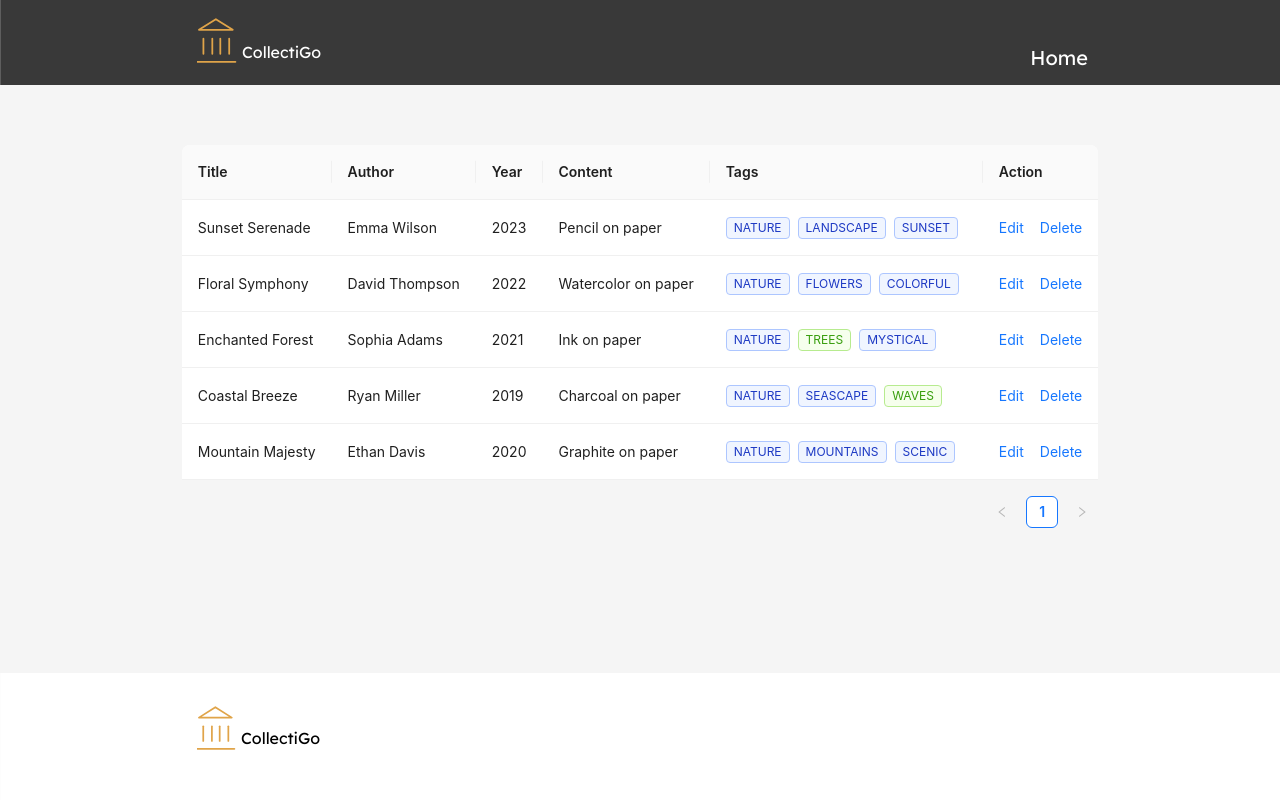
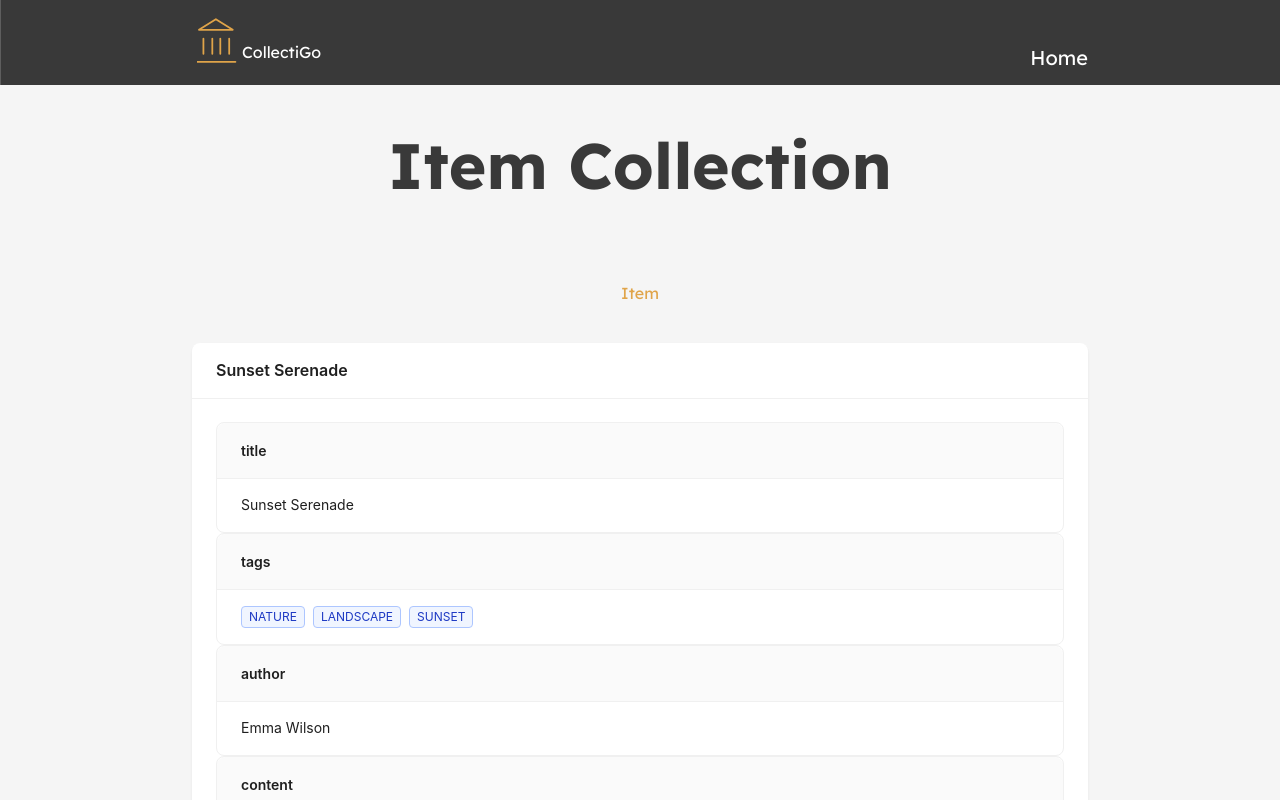
Before and after one commit to evgenijkadyrov/collectiGo, a React (Vite) app: page /1/items/1 in a window 1280 px wide. Shown: the top 800 px of the page. Built offline with nearby package versions, Linux system fonts and the light colour scheme.

Commit message:
feat: add item page

```diff
--- a/package.json
+++ b/package.json
@@ -58,7 +58,7 @@
     "eslint-import-resolver-typescript": "^3.6.1",
     "eslint-plugin-import": "2.25.3",
     "eslint-plugin-jsx-a11y": "6.5.1",
-    "eslint-plugin-prettier": "^5.1.3",
+    "eslint-plugin-prettier": "5.0.0",
     "eslint-plugin-react": "^7.34.1",
     "eslint-plugin-react-hooks": "4.3.0",
     "eslint-plugin-react-refresh": "^0.4.6",
--- a/src/data/data.ts
+++ b/src/data/data.ts
@@ -8,7 +8,7 @@ export interface ArtCollection {
 }
 
 export interface ArtDataItem {
-  items_id: string
+  item_id: string
   collection_id: string
   title: string
   tags: string[]
@@ -34,7 +34,7 @@ export const collections: ArtCollection[] = [
 
 export const items: ArtDataItem[] = [
   {
-    items_id: '1',
+    item_id: '1',
     collection_id: '1',
     title: 'Sunset Serenade',
     tags: ['nature', 'landscape', 'sunset'],
@@ -43,7 +43,7 @@ export const items: ArtDataItem[] = [
     year: 2023,
   },
   {
-    items_id: '2',
+    item_id: '2',
     collection_id: '1',
     title: 'Floral Symphony',
     tags: ['nature', 'flowers', 'colorful'],
@@ -52,16 +52,17 @@ export const items: ArtDataItem[] = [
     year: 2022,
   },
   {
-    items_id: '3',
+    item_id: '3',
     collection_id: '1',
     title: 'Enchanted Forest',
     tags: ['nature', 'trees', 'mystical'],
     author: 'Sophia Adams',
     content: 'Ink on paper',
+
     year: 2021,
   },
   {
-    items_id: '4',
+    item_id: '4',
     collection_id: '1',
     title: 'Coastal Breeze',
     tags: ['nature', 'seascape', 'waves'],
@@ -70,7 +71,7 @@ export const items: ArtDataItem[] = [
     year: 2019,
   },
   {
-    items_id: ' 5',
+    item_id: ' 5',
     collection_id: '1',
     title: 'Mountain Majesty',
     tags: ['nature', 'mountains', 'scenic'],
@@ -79,8 +80,8 @@ export const items: ArtDataItem[] = [
     year: 2020,
   },
   {
-    items_id: '1',
-    collection_id: ' 2',
+    item_id: '1',
+    collection_id: '2',
     title: 'Untitled',
     tags: ['abstract', 'shapes', 'lines'],
     author: 'John Smith',
@@ -88,7 +89,7 @@ export const items: ArtDataItem[] = [
     year: 2020,
   },
   {
-    items_id: '2',
+    item_id: '2',
     collection_id: '2',
     title: 'Exploration',
     tags: ['geometric', 'colorful', 'patterns'],
@@ -97,8 +98,8 @@ export const items: ArtDataItem[] = [
     year: 2019,
   },
   {
-    items_id: ' 3',
-    collection_id: ' 2',
+    item_id: ' 3',
+    collection_id: '2',
     title: 'Transcendence',
     tags: ['organic', 'fluid', 'movement'],
     author: 'Sarah Thompson',
@@ -106,7 +107,7 @@ export const items: ArtDataItem[] = [
     year: 2021,
   },
   {
-    items_id: '4',
+    item_id: '4',
     collection_id: '2',
     title: 'Symphony in Blue',
     tags: ['abstract', 'expressionism', 'blue'],
@@ -115,7 +116,7 @@ export const items: ArtDataItem[] = [
     year: 2018,
   },
   {
-    items_id: '5',
+    item_id: '5',
     collection_id: '2',
     title: 'Harmony',
     tags: ['balance', 'serenity', 'pastel'],
--- a/src/pages/item/index.tsx
+++ b/src/pages/item/index.tsx
@@ -2,14 +2,46 @@ import { TitleGallery } from '@/common/TitleForGallery'
 import { TitlePage } from '@/common/TitlePage'
 import { Layout } from '@/common/Layout/Layout'
 import { Content, Wrapper } from './styles'
+import { useParams } from 'react-router-dom'
+import { items } from '@/data/data'
+import { Card, Tag } from 'antd'
 
 export const Item = () => {
+  const { itemId } = useParams()
+
+  const item = items.find((item) => item.item_id === itemId)
   return (
     <Layout>
       <Wrapper>
         <Content>
           <TitlePage firstLine={'Item Collection'} isColored={true} />
           <TitleGallery firstLineText={'Item'} />
+          {item && (
+            <Card title={item.title} bordered={false}>
+              {Object.entries(item).map(([key, value]) => {
+                if (key == 'item_id' || key == 'collection_id') {
+                  return null
+                }
+                return (
+                  <Card type={'inner'} title={key} key={key}>
+                    {Array.isArray(value)
+                      ? value.map((tag) => {
+                          let color = tag.length > 5 ? 'geekblue' : 'green'
+                          if (tag === 'loser') {
+                            color = 'volcano'
+                          }
+                          return (
+                            <Tag color={color} key={tag}>
+                              {tag.toUpperCase()}
+                            </Tag>
+                          )
+                        })
+                      : value}
+                  </Card>
+                )
+              })}
+            </Card>
+          )}
         </Content>
       </Wrapper>
     </Layout>
--- a/src/pages/items/index.tsx
+++ b/src/pages/items/index.tsx
@@ -2,22 +2,30 @@ import { useParams } from 'react-router-dom'
 import { Space, Table, Tag } from 'antd'
 import { Layout } from '@/common/Layout/Layout'
 import { Content, StyledContent, Wrapper } from '@/pages/items/styles'
-import { items } from '@/data/data'
-
+import { ArtDataItem, items } from '@/data/data'
+import { useNavigate } from 'react-router-dom'
 type IdParams = {
   collectionId: string
 }
 const { Column } = Table
 export const Items = () => {
   const { collectionId } = useParams<IdParams>()
+  const navigate = useNavigate()
   const data = items.filter((item) => item.collection_id === collectionId)
-  console.log(data)
+
+  const handleRowClick = (record: ArtDataItem) => {
+    return {
+      onClick: () => {
+        navigate(`items/${record.item_id}`)
+      },
+    }
+  }
   return (
     <Layout>
       <Content>
         <Wrapper>
           <StyledContent>
-            <Table dataSource={data}>
+            <Table dataSource={data} onRow={handleRowClick}>
               <Column title="Title" dataIndex="title" key="title" />
               <Column title="Author" dataIndex="author" key="author" />
               <Column title="Year" dataIndex="year" key="year" />
```
Also changed, not shown: src/main.tsx (+4 -6 lines), 3 other files (tests, documents, lock files or other folders).
